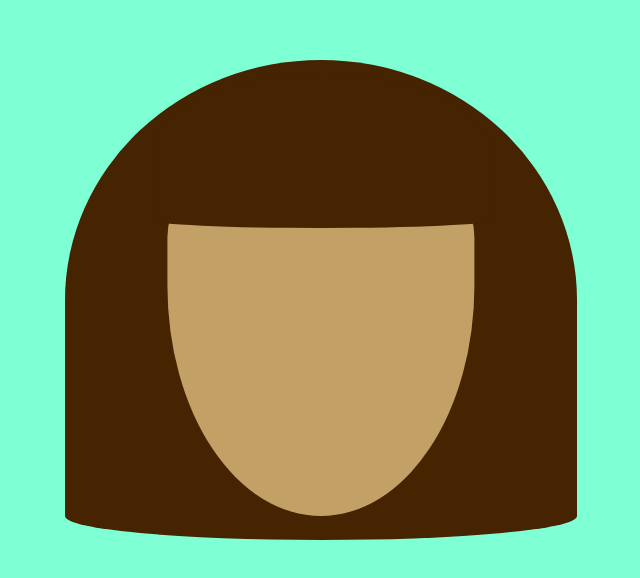
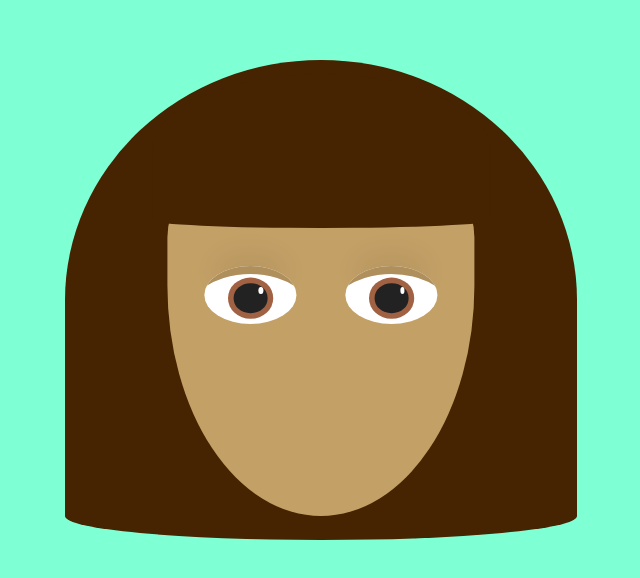
Before and after one commit to By-Paulo-Freire/Gabi, a plain HTML site: page index.html in a window 1280 px wide. Shown: the part 116-694 px from the top of the page, without its empty margins (351-991 px from the left). Drawn offline with Linux system fonts and the light colour scheme.

Commit message:
feat: eyes

```diff
--- a/index.html
+++ b/index.html
@@ -6,7 +6,9 @@
         <div class="gabi">
             <div class="bg-hair">
               <div class="head">
-                  <div class="fg-hair"></div>
+                <div class="eye radius ha hb"></div>
+                <div class="eye radius ha hb"></div>
+                <div class="fg-hair"></div>
               </div>
               </div>
             </div>
--- a/styles.css
+++ b/styles.css
@@ -50,3 +50,50 @@ body{
   border-radius: 100% / 100% 100% 10% 10%;
   background: var(--hair);
 }
+
+.eye {
+  width: 30%;
+  height: 15%;
+  background: #fff;
+  top: 35%;
+  left: 12%;
+  box-shadow: inset 0 4vmin 0 -3vmin rgba(0,0,0,0.1),
+  inset 0 4vmin 0 -3vmin var(--skin),
+  0 -3vmin 3vmin -1vmin rgba(0,0,0,0.05);
+}
+
+.eye::before {
+  width: 4.2vmin;
+  height: 3.7vmin;
+  background: #222;
+  border-radius: 50%;
+  top: 55%;
+  left: 50%;
+  transform: translate(-50%, -50%);
+  box-shadow: 0 0 0 0.70vmin var(--iris);
+}
+
+.eye::after {
+  width: 0.6vmin;
+  height: 0.9vmin;
+  background: #fff;
+  border-radius: 100%;
+  top: 35%;
+  left: 59%;
+}
+
+.eye + .eye {
+  left: 58%;
+}
+
+.hb::before,
+.hb::after {
+  content: "";
+  display: block;
+  position: absolute;
+  box-sizing: border-box;
+}
+
+.radius {
+  border-radius: 100%;
+}
```
